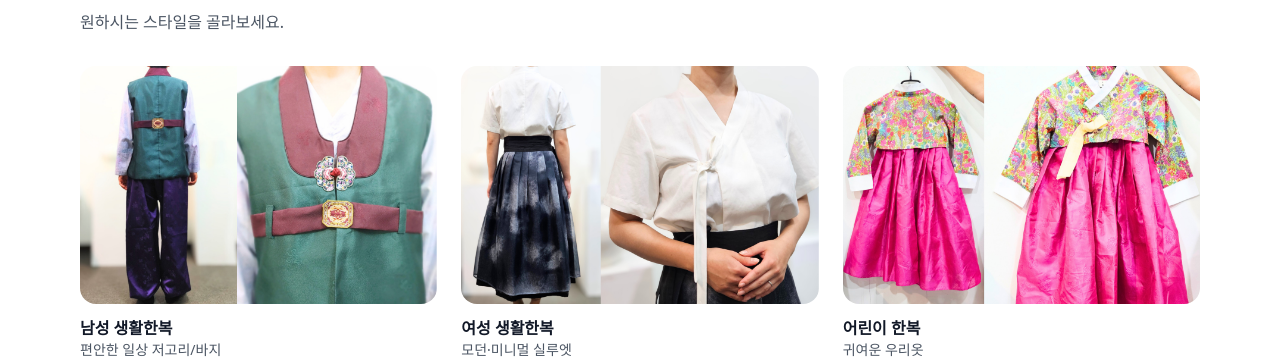
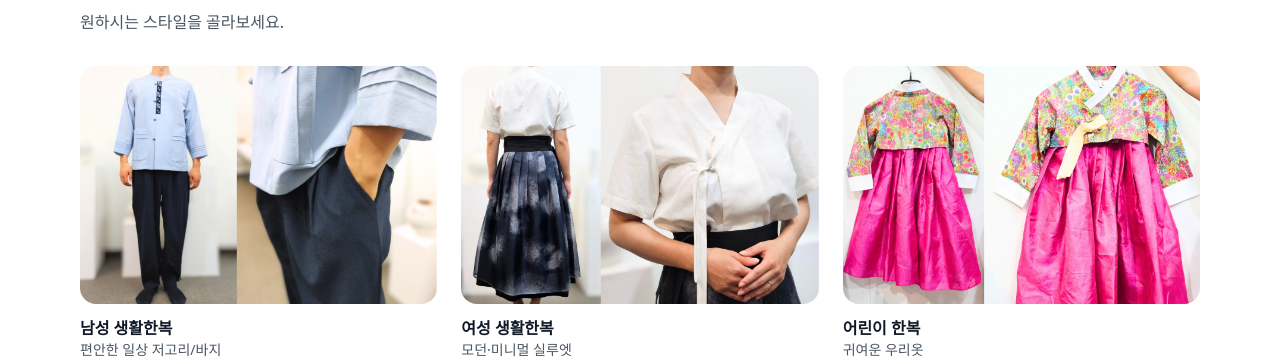
Before and after one commit to SketchMorph/hangage-site, a Next.js app: page /ko in a window 1280 px wide. Shown: the part 765-1124 px from the top of the page. Built offline with nearby package versions, Linux system fonts and the light colour scheme.

Commit message:
Update HanbokLanding.jsx

```diff
--- a/app/_landing/HanbokLanding.jsx
+++ b/app/_landing/HanbokLanding.jsx
@@ -27,7 +27,7 @@ const DEFAULT_CONFIG = {
   smartstoreUrl: "https://smartstore.naver.com/hangagye",
   policyText: "교환·환불 불가",
   categories: [
-    { title: "남성 생활한복", desc: "편안한 일상 저고리/바지", img: "/maleG001.png" },
+    { title: "남성 생활한복", desc: "편안한 일상 저고리/바지", img: "/maleB002.png" },
     { title: "여성 생활한복", desc: "모던·미니멀 실루엣", img: "/hanW001.png" },
     { title: "어린이 한복", desc: "귀여운 우리옷", img: "/childP001.png" },
     { title: "철릭원피스", desc: "간편한 원피스형 철릭", img: "/oneW001.png" },
```
